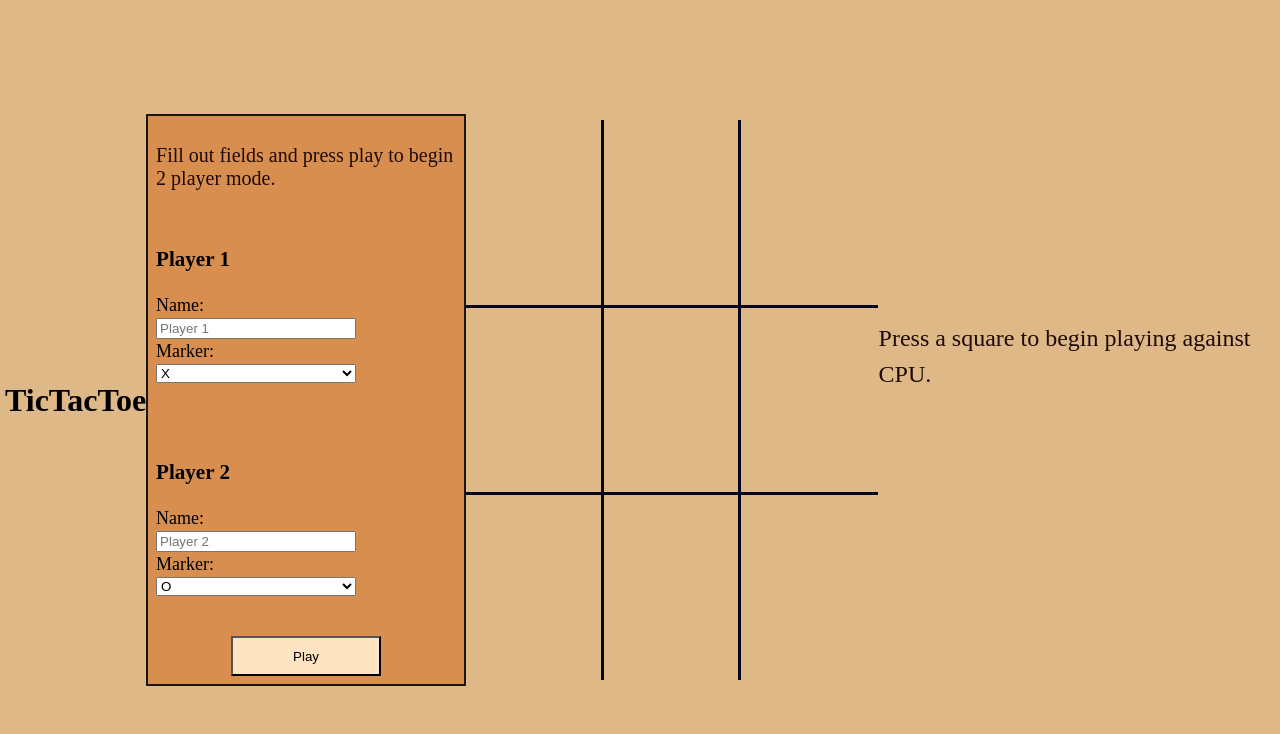
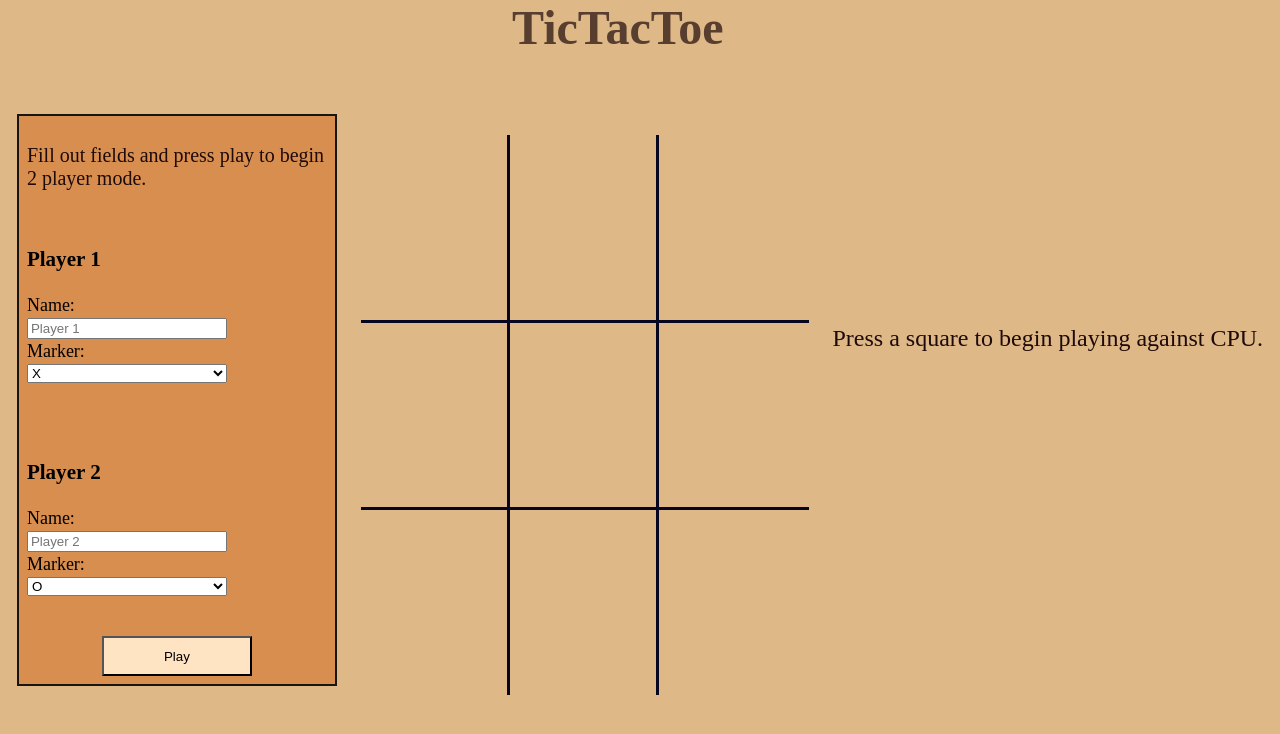
Before and after one commit to jer95/tic_tac_toe, a plain HTML site: page index.html in a window 1280 px wide. Drawn offline with Linux system fonts and the light colour scheme.

Commit message:
Add styles to title

```diff
--- a/styles.css
+++ b/styles.css
@@ -11,6 +11,7 @@ body{
     background-color: burlywood;
     margin: 0px;
     padding: 5px;
+    position: relative;
 }
 
 
@@ -20,6 +21,7 @@ body{
     flex-wrap: wrap;
     width: 35vw;
     height: 70vh;
+    margin-top: 30px;
 }
 
 .row{
@@ -103,5 +105,15 @@ input,select,label{
 
 .square:hover{
     background-color:rgba(10, 33, 79, 0.2);
-    ;
 }
+
+.title{
+    margin-top: 0px;
+    position:absolute;
+    top: 0px;
+    left: 40vw;
+    font-size: 48px;
+    font-family:'Times New Roman', Times, serif;
+    margin-bottom: 20px;
+    color: rgb(31, 10, 10,0.7);
+}
```
